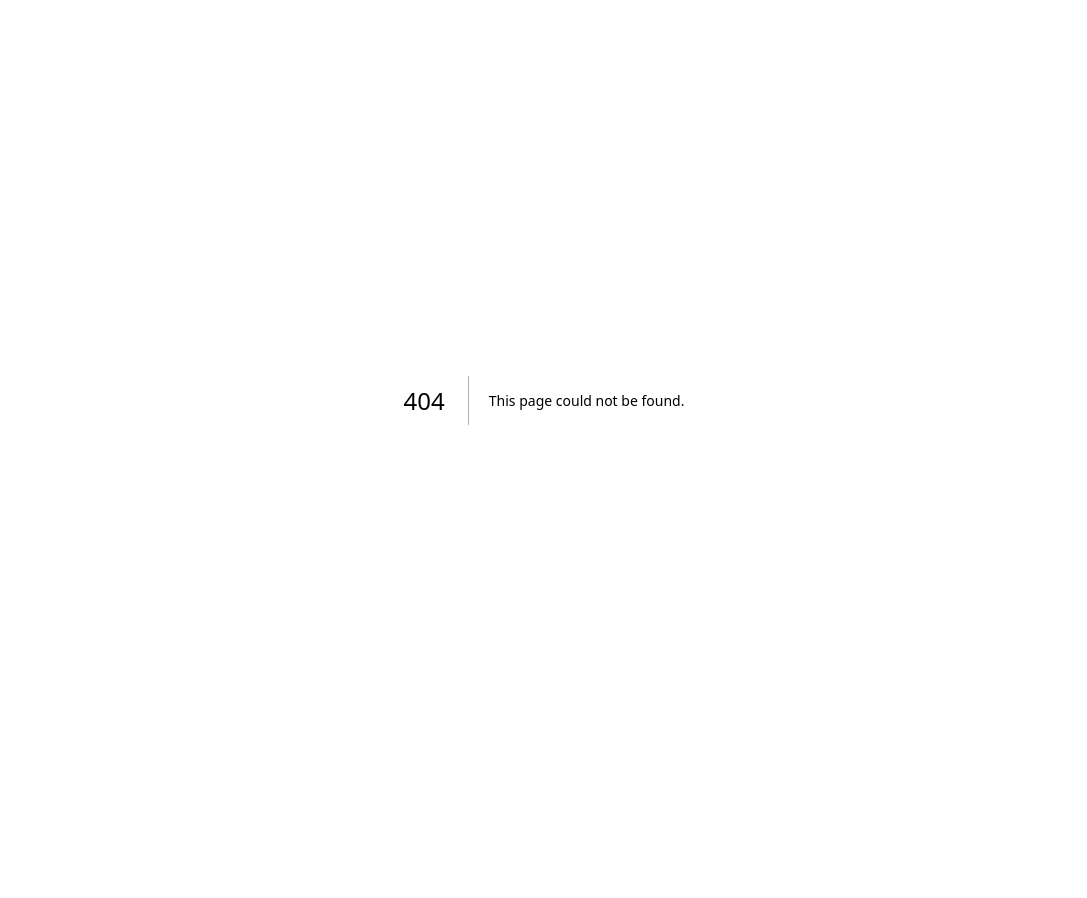
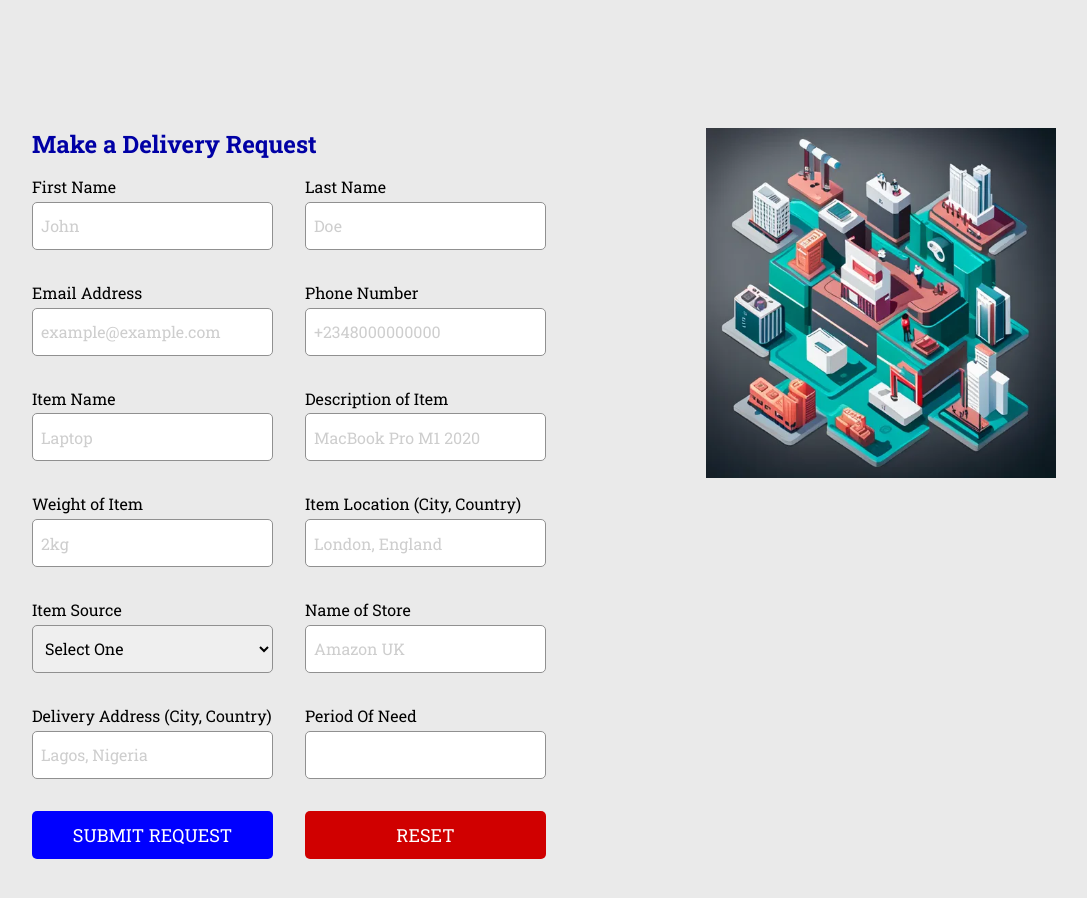
Before and after one commit to vincentabolarin/vlgsqr, a Next.js app: page /shipping/make-request in a window 1280 px wide. Before the commit this address had no page. Shown: the top 898 px of the page, without its empty margins (96-1183 px from the left). Before the commit the page ends 800 px from the top, so only its background shows below. Built offline with nearby package versions, Linux system fonts and the light colour scheme.

Commit message:
update shipping pages

```diff
--- a/app/page.tsx
+++ b/app/page.tsx
@@ -22,8 +22,8 @@ export default function Home() {
               connecting service providers and those in need of services across
               various industries.
             </p>
-            <Link href="/item-delivery">
-              <button>Item Delivery</button>
+            <Link href="/shipping">
+              <button>Shipping</button>
             </Link>
           </div>
 
--- /dev/null
+++ b/app/shipping/make-request/make-request.module.scss
@@ -0,0 +1,30 @@
+.container {
+	.intro {
+		display: grid;
+		grid-template-columns: 1.5fr 1fr;
+		gap: 10rem;
+		justify-content: space-between;
+
+		.left {
+            .pageTitle {
+                color: var(--primary-color);
+            }
+			.requestForm {
+                display: grid;
+                grid-template-columns: 1fr 1fr;
+                gap: 2rem;
+
+                .formItem {
+                    display: flex;
+                    flex-direction: column;
+                    gap: .3rem;
+
+                    input,
+                    select {
+                        font-size: var(--font-size-16);
+                    }
+                }
+			}
+		}
+	}
+}
--- /dev/null
+++ b/app/shipping/make-request/page.tsx
@@ -0,0 +1,100 @@
+import Image from "next/image";
+import Link from "next/link";
+
+import styles from "./make-request.module.scss";
+
+import servicesImage from "/public/services.webp";
+
+const MakeRequest = () => {
+  return (
+    <>
+      <div className={`${styles.container} container`}>
+        <section className={styles.intro}>
+          <div className={styles.left}>
+            <h2 className={styles.pageTitle}>Make a Delivery Request</h2>
+            <div>
+              <form className={styles.requestForm}>
+                <div className={styles.formItem}>
+                  <label htmlFor="firstName">First Name</label>
+                  <input type="text" id="firstName" placeholder="John" />
+                </div>
+
+                <div className={styles.formItem}>
+                  <label htmlFor="lastName">Last Name</label>
+                  <input type="text" id="lastName" placeholder="Doe" />
+                </div>
+
+                <div className={styles.formItem}>
+                  <label htmlFor="email">Email Address</label>
+                  <input type="text" id="email" placeholder="example@example.com" />
+                </div>
+
+                <div className={styles.formItem}>
+                  <label htmlFor="phoneNumber">Phone Number</label>
+                  <input type="text" id="phoneNumber" placeholder="+2348000000000" />
+                </div>
+
+                <div className={styles.formItem}>
+                  <label htmlFor="itemName">Item Name</label>
+                  <input type="text" id="itemName" placeholder="Laptop" />
+                </div>
+
+                <div className={styles.formItem}>
+                  <label htmlFor="itemDescription">Description of Item</label>
+                  <input type="text" id="itemDescription" placeholder="MacBook Pro M1 2020" />
+                </div>
+
+                <div className={styles.formItem}>
+                  <label htmlFor="itemWeight">Weight of Item</label>
+                  <input type="text" id="itemWeight" placeholder="2kg" />
+                </div>
+
+                <div className={styles.formItem}>
+                  <label htmlFor="itemLocation">
+                    Item Location (City, Country)
+                  </label>
+                  <input type="text" id="itemLocation" placeholder="London, England" />
+                </div>
+
+                <div className={styles.formItem}>
+                  <label htmlFor="itemSource">Item Source</label>
+                  <select name="itemSource" id="itemSource" defaultValue="Select One">
+                    <option value="Select One" disabled>Select One</option>
+                    <option value="Online Store">Online Store</option>
+                    <option value="Self Delivery">Self Delivery</option>
+                  </select>
+                </div>
+
+                <div className={styles.formItem}>
+                  <label htmlFor="storeName">Name of Store</label>
+                  <input type="text" id="storeName" placeholder="Amazon UK" />
+                </div>
+
+                <div className={styles.formItem}>
+                  <label htmlFor="deliveryAddress">
+                    Delivery Address (City, Country)
+                  </label>
+                  <input type="text" id="deliveryAddress" placeholder="Lagos, Nigeria" />
+                </div>
+
+                <div className={styles.formItem}>
+                  <label htmlFor="periodOfNeed">Period Of Need</label>
+                  <input type="text" id="periodOfNeed" />
+                </div>
+
+                <button>Submit Request</button>
+                <button className="button-reset">Reset</button>
+              </form>
+            </div>
+          </div>
+
+          <div className={styles.right}>
+            <Image src={servicesImage} alt="" width={350} height={350} />
+          </div>
+        </section>
+      </div>
+    </>
+  );
+};
+
+export default MakeRequest;
--- /dev/null
+++ b/app/shipping/shipping.module.scss
@@ -0,0 +1,19 @@
+.container {
+	.intro {
+		display: grid;
+		grid-template-columns: 1fr 1.5fr;
+		gap: 5rem;
+		justify-content: space-between;
+
+		.right {
+			.introParagraph {
+				color: var(--gray-3);
+			}
+
+            .buttons {
+                display: flex;
+                gap: 2rem;
+            }
+		}
+	}
+}
--- a/package.json
+++ b/package.json
@@ -14,9 +14,11 @@
     "@types/react-dom": "18.2.7",
     "eslint": "8.44.0",
     "eslint-config-next": "13.4.9",
+    "firebase": "^10.0.0",
     "next": "13.4.9",
     "react": "18.2.0",
     "react-dom": "18.2.0",
+    "react-toastify": "^9.1.3",
     "sass": "^1.63.6",
     "typescript": "5.1.6"
   }
```
Also changed, not shown: app/shipping/page.tsx (added, +44 -0 lines), app/shipping/requests/page.tsx (added, +63 -0 lines), app/shipping/requests/requests.module.scss (added, +11 -0 lines), 2 other files (tests, documents, lock files or other folders).
